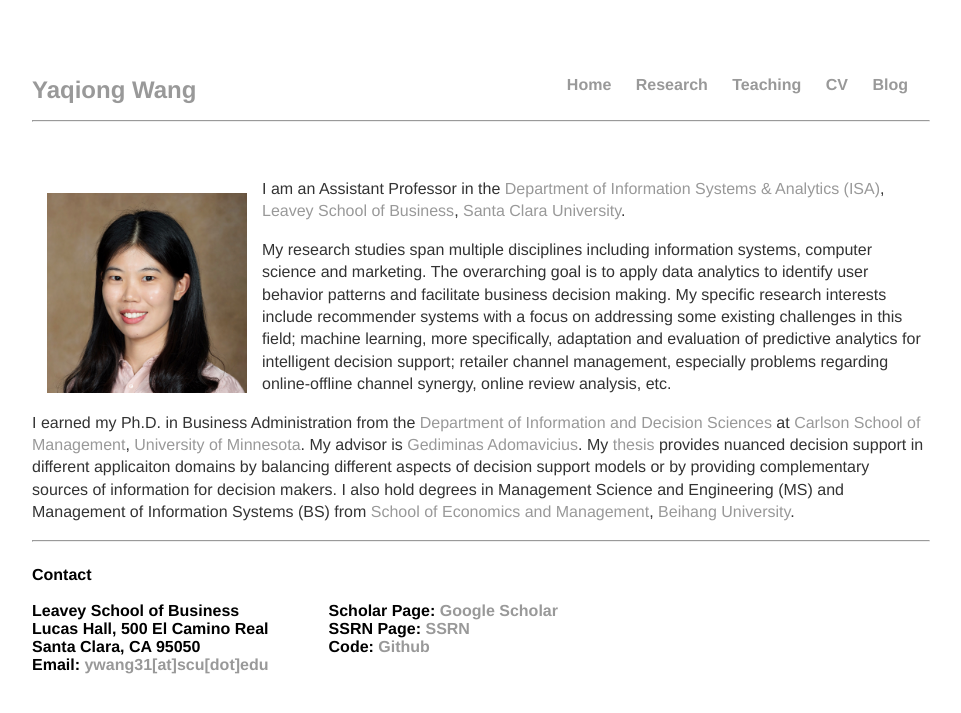
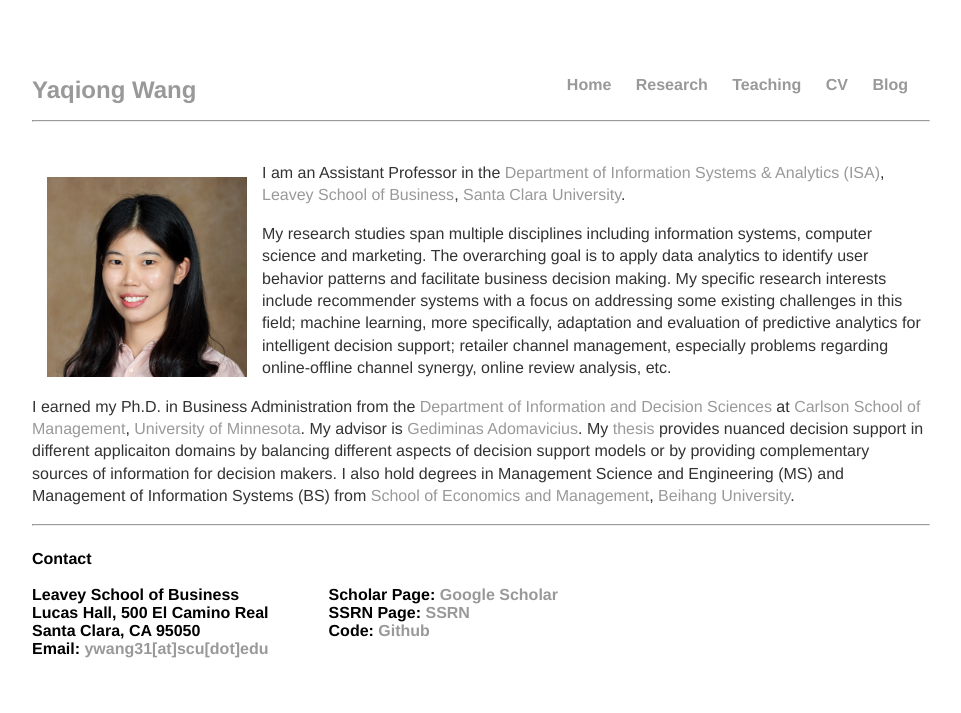
Before and after one commit to YaqiongWang/PersonalWeb, a Jekyll site: the page built from index.html, in a window 1280 px wide. Shown: the top 713 px of the page, without its empty margins (160-1121 px from the left). Built offline with Jekyll 4.4.1, drawn with Linux system fonts in a browser that asks for light colours.

Commit message:
Update default.html

```diff
--- a/_layouts/default.html
+++ b/_layouts/default.html
@@ -20,13 +20,13 @@
     		</ul>
 		</nav>
 		</div>
-		<hr style="width:100%; border-width:1px; color:#d5d5d5; margin-bottom: 2.5em;">
+		<hr style="width:100%; border-width:1px; color:#d5d5d5; margin-bottom: 1.5em;">
 		<div class="container" style="float:left">
 
 			{{ content }}
 
 		</div><!-- /.container -->
-		<hr style="width:100%; border-width:1px; color:#d5d5d5; margin-top: 2.5em;">
+		<hr style="width:100%; border-width:1px; color:#d5d5d5; margin-top: 3em;">
 		<footer>
     		<ul id = "contact">
 			<li>Contact</li>
```
